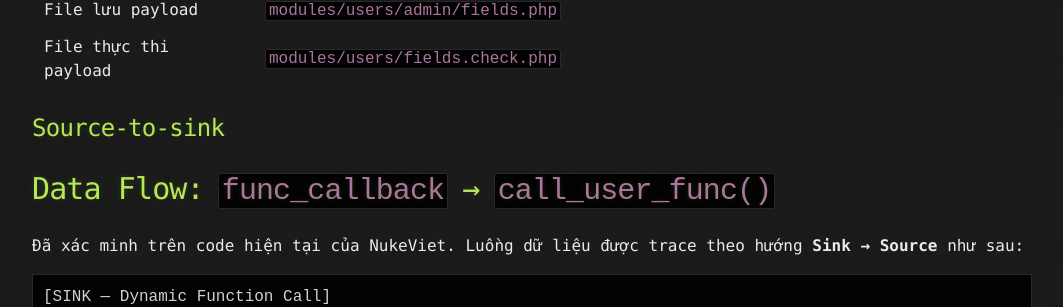
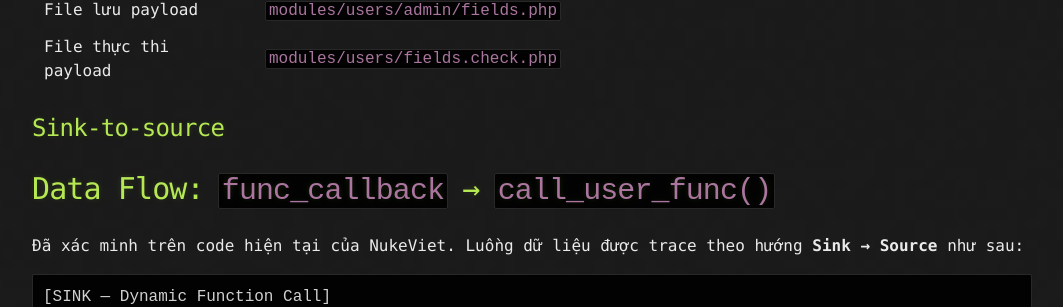
Before and after one commit to 0xki29/blog, a Jekyll site: the page built from _posts/2026-08-30-nukeviet-arbitrary-callback-rce.md, in a window 1280 px wide and 900 px high, scrolled down 1642 px. Shown: the part 146-453 px from the top of the window, without its empty margins (108-1171 px from the left). Built offline with Jekyll 4.4.1, drawn with Linux system fonts in a browser that asks for light colours.

```diff
--- a/_posts/2026-08-30-nukeviet-arbitrary-callback-rce.md
+++ b/_posts/2026-08-30-nukeviet-arbitrary-callback-rce.md
@@ -54,7 +54,7 @@ Vì sao nghiêm trọng dù bước 1 cần quyền admin?
 | File lưu payload | `modules/users/admin/fields.php` |
 | File thực thi payload | `modules/users/fields.check.php` |
 
-## [](#header-2) Source-to-sink
+## [](#header-2) Sink-to-source
 
 # Data Flow: `func_callback` → `call_user_func()`
 
```
